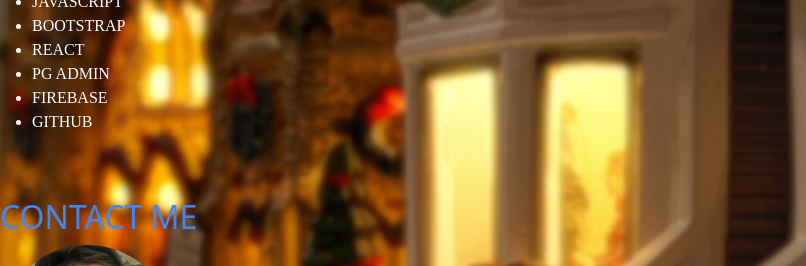
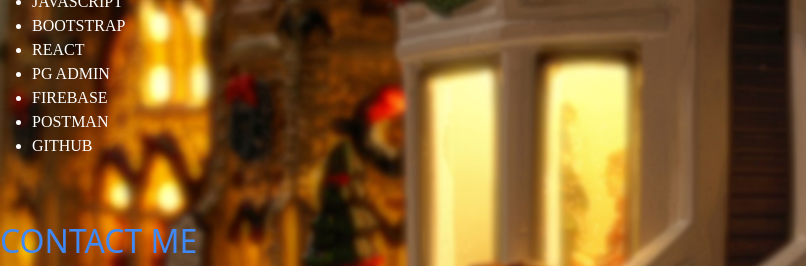
Before and after one commit to WestonDeVoreWork/Portfolio, a plain HTML site: page index.html in a window 1280 px wide. Shown: the part 388-654 px from the top of the page, 0-806 px from the left. Drawn offline with nearby package versions, Linux system fonts and the light colour scheme.

Commit message:
added to my skillset POSTMAN

```diff
--- a/index.html
+++ b/index.html
@@ -50,6 +50,7 @@
           <li>REACT</li>
           <li>PG ADMIN</li>
           <li>FIREBASE</li>
+          <li>POSTMAN</li>
           <li>GITHUB</li>
         </ul>
       </div>
```
